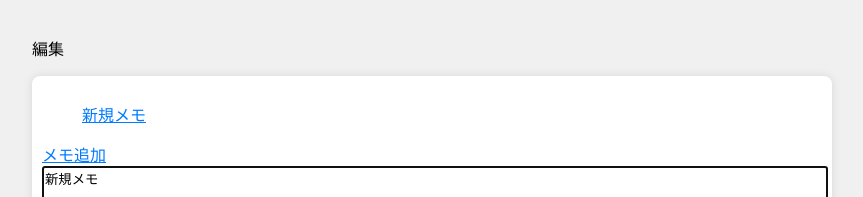
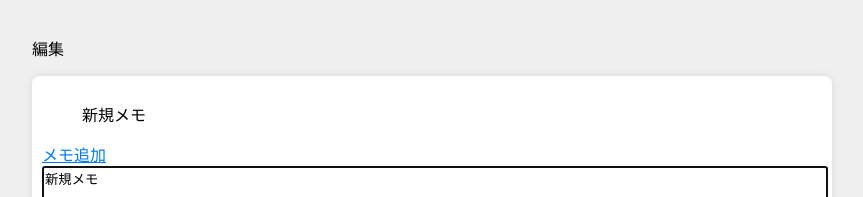
Before and after one commit to kurumadaisuke/React-practice, a React (Create React App) app: page / in a window 1280 px wide. Both pictures are taken after a click on the element "メモ追加". Shown: the top 197 px of the page, without its empty margins (208-1071 px from the left). Built offline with nearby package versions, Linux system fonts and the light colour scheme.

Commit message:
タイトルを押すとリンク外れる処理

```diff
--- a/src/App.jsx
+++ b/src/App.jsx
@@ -8,7 +8,7 @@ import { MemoEdit } from "./components/edit.jsx";
 function App() {
   const memoStorage = localStorage.getItem("memoStorage");
   const [memos, setMemos] = useState(
-    memoStorage ? JSON.parse(memoStorage) : [],
+    memoStorage ? JSON.parse(memoStorage) : []
   );
   const [selectedMemoIndex, setSelectedMemoIndex] = useState(null);
 
@@ -46,7 +46,7 @@ function App() {
     <div className="container">
       {selectedMemoIndex === null ? <p>一覧</p> : <p>編集</p>}
       <div className="memo-list">
-        <MemoSelectList memos={memos} onClickTitle={onClickTitle} />
+        <MemoSelectList memos={memos} onClickTitle={onClickTitle} selectedMemoIndex={selectedMemoIndex}/>
         <NewMemoButton onClickNew={onClickNew} />
         {selectedMemoIndex !== null && (
           <>
--- a/src/components/list.jsx
+++ b/src/components/list.jsx
@@ -1,11 +1,15 @@
 export const MemoSelectList = (props) => {
-  const { memos, onClickTitle } = props;
+  const { memos, onClickTitle, selectedMemoIndex } = props;
   return (
     <>
       <ul>
         {memos.map((title, index) => (
           <div key={index}>
-            <span onClick={() => onClickTitle(index)} className="link-line">
+            <span
+              onClick={() => onClickTitle(index)}
+              className={index === selectedMemoIndex ? "" : "link-line"}
+              onClickTitle
+            >
               {title.includes("\n")
                 ? title.substr(0, title.indexOf("\n"))
                 : title}
```
